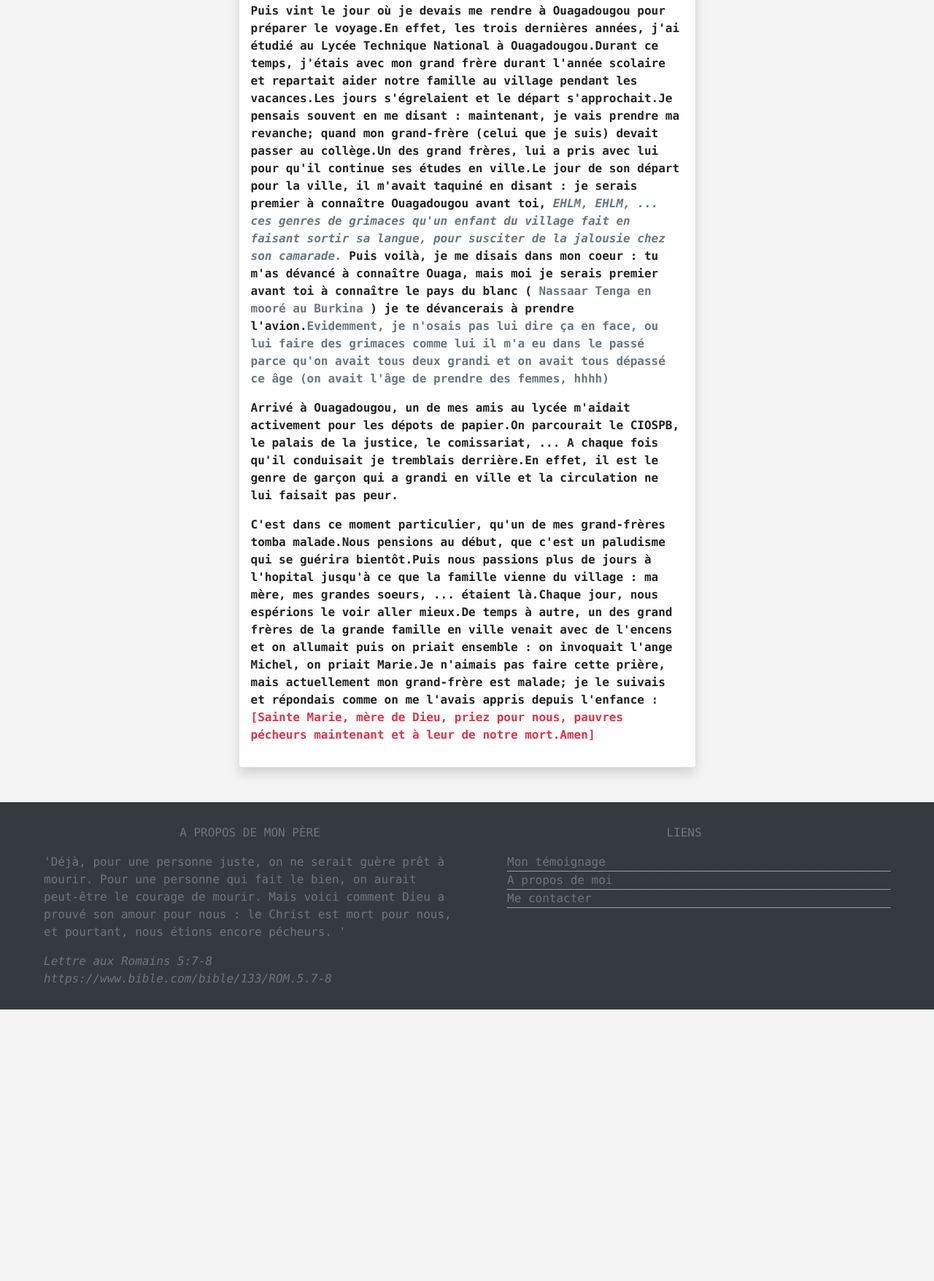
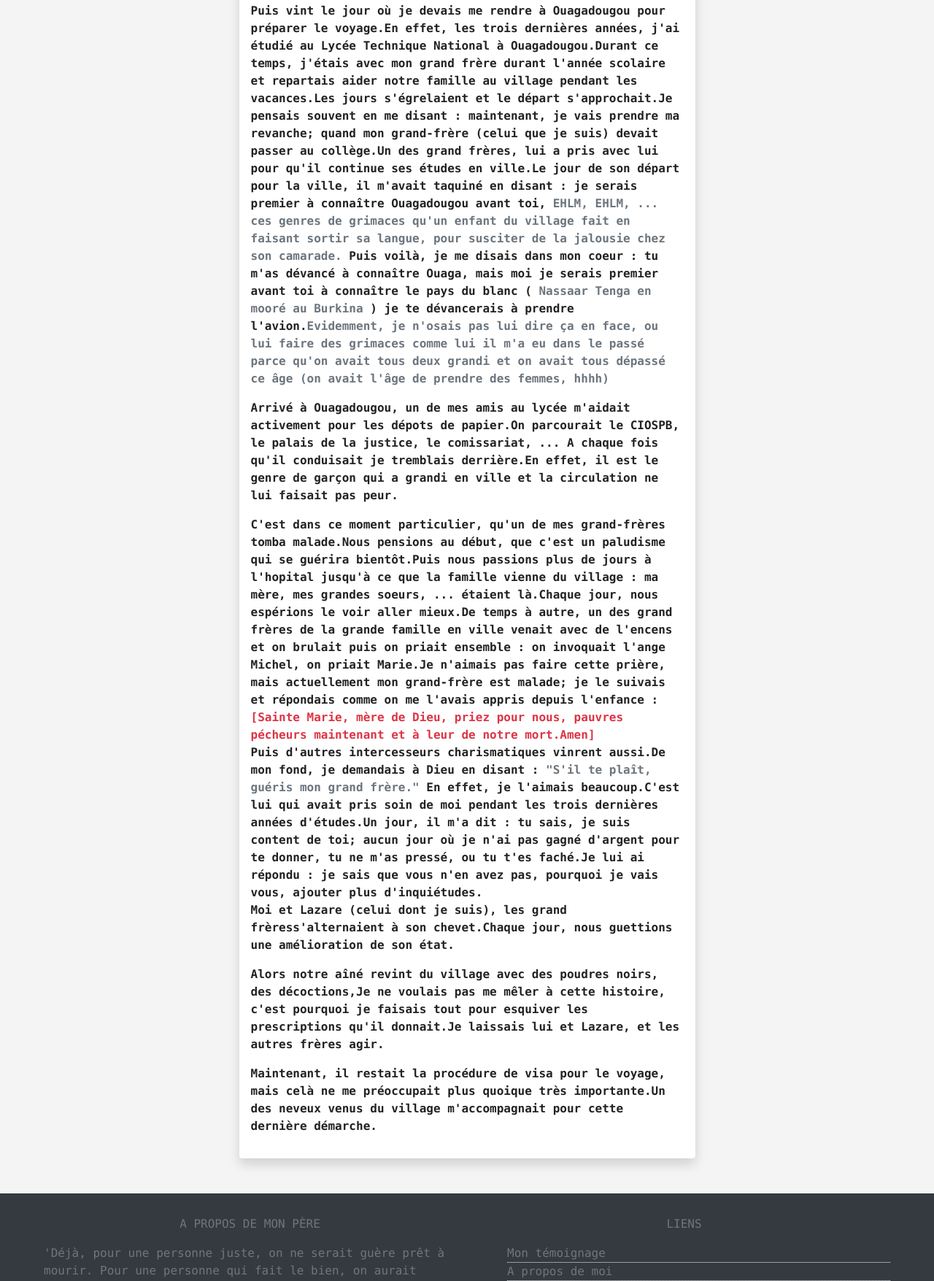
Before and after one commit to LetsLoveGod/temoignage, a plain HTML site: page temoignage.html in a window 1280 px wide. Shown: the part 689-2444 px from the top of the page at 73% size. Before the commit the page ends 2072 px from the top, so only its background shows below. Drawn offline with nearby package versions, Linux system fonts and the light colour scheme; a web font is replaced by a local one.

Commit message:
sauvegrade

```diff
--- a/temoignage.html
+++ b/temoignage.html
@@ -39,13 +39,16 @@
 			</div>
 
 			<div id="premiere-partie" class = "font-weight-bold presentation-testi shadow p-3 mb-5 bg-white rounded">
-				<p>Il était déjà le soir, oui le soir où je devais quitter <em class = "text-secondary">le pays des hommes intègres</em> (le Burkina Faso) pour partir dans un pays étranger. Quelques jours avant, j'étais au village aidant mon grand frère dans les travaux de champ. Je méditais chaque jour ce que signifie d'être un ingénieur en électronique et informatique industrielle, projetant ce que je ferais pour l'humanité, pour le Burkina, ce que je ferais pour notre famille.</p>
+				<p>Il était déjà le soir, oui le soir où je devais quitter <em class = "text-secondary font-normal">le pays des hommes intègres</em> (le Burkina Faso) pour partir dans un pays étranger. Quelques jours avant, j'étais au village aidant mon grand frère dans les travaux de champ. Je méditais chaque jour ce que signifie d'être un ingénieur en électronique et informatique industrielle, projetant ce que je ferais pour l'humanité, pour le Burkina, ce que je ferais pour notre famille.</p>
 
-				<p>Puis vint le jour où je devais me rendre à Ouagadougou pour préparer le voyage.En effet, les trois dernières années, j'ai étudié au Lycée Technique National à Ouagadougou.Durant ce temps, j'étais avec mon grand frère durant l'année scolaire et repartait aider notre famille au village pendant les vacances.Les jours s'égrelaient et le départ s'approchait.Je pensais souvent en me disant : maintenant, je vais prendre ma revanche; quand mon grand-frère (celui que je suis) devait passer au collège.Un des grand frères, lui a pris avec lui pour qu'il continue ses études en ville.Le jour de son départ pour la ville, il m'avait taquiné en disant : je serais premier à connaître Ouagadougou avant toi, <span class = "font-italic text-secondary">EHLM, EHLM, ... ces genres de grimaces qu'un enfant du village fait en faisant sortir sa langue, pour susciter de la jalousie chez son camarade.</span> Puis voilà, je me disais dans mon coeur : tu m'as dévancé à connaître Ouaga, mais moi je serais premier avant toi à connaître le pays du blanc (<span class = "text-secondary"> Nassaar Tenga en mooré au Burkina </span>) je te dévancerais à prendre l'avion.<span class = "text-secondary">Evidemment, je n'osais pas lui dire ça en face, ou lui faire des grimaces comme lui il m'a eu dans le passé parce qu'on avait tous deux grandi et on avait tous dépassé ce âge (on avait l'âge de prendre des femmes, hhhh)</span></p>
+				<p>Puis vint le jour où je devais me rendre à Ouagadougou pour préparer le voyage.En effet, les trois dernières années, j'ai étudié au Lycée Technique National à Ouagadougou.Durant ce temps, j'étais avec mon grand frère durant l'année scolaire et repartais aider notre famille au village pendant les vacances.Les jours s'égrelaient et le départ s'approchait.Je pensais souvent en me disant : maintenant, je vais prendre ma revanche; quand mon grand-frère (celui que je suis) devait passer au collège.Un des grand frères, lui a pris avec lui pour qu'il continue ses études en ville.Le jour de son départ pour la ville, il m'avait taquiné en disant : je serais premier à connaître Ouagadougou avant toi, <span class = "text-secondary">EHLM, EHLM, ... ces genres de grimaces qu'un enfant du village fait en faisant sortir sa langue, pour susciter de la jalousie chez son camarade.</span> Puis voilà, je me disais dans mon coeur : tu m'as dévancé à connaître Ouaga, mais moi je serais premier avant toi à connaître le pays du blanc (<span class = "text-secondary"> Nassaar Tenga en mooré au Burkina </span>) je te dévancerais à prendre l'avion.<span class = "text-secondary">Evidemment, je n'osais pas lui dire ça en face, ou lui faire des grimaces comme lui il m'a eu dans le passé parce qu'on avait tous deux grandi et on avait tous dépassé ce âge (on avait l'âge de prendre des femmes, hhhh)</span></p>
 
 				<p>Arrivé à Ouagadougou, un de mes amis au lycée m'aidait activement pour les dépots de papier.On parcourait le CIOSPB, le palais de la justice, le comissariat, ... A chaque fois qu'il conduisait je tremblais derrière.En effet, il est le genre de garçon qui a grandi en ville et la circulation ne lui faisait pas peur.</p>
 
-				<p>C'est dans ce moment particulier, qu'un de mes grand-frères tomba malade.Nous pensions au début, que c'est un paludisme qui se guérira bientôt.Puis nous passions plus de jours à l'hopital jusqu'à ce que la famille vienne du village : ma mère, mes grandes soeurs, ... étaient là.Chaque jour, nous espérions le voir aller mieux.De temps à autre, un des grand frères de la grande famille en ville venait avec de l'encens et on allumait puis on priait ensemble : on invoquait l'ange Michel, on priait Marie.Je n'aimais pas faire cette prière, mais actuellement mon grand-frère est malade; je le suivais et répondais comme on me l'avais appris depuis l'enfance : <span class = "text-danger">[Sainte Marie, mère de Dieu, priez pour nous, pauvres pécheurs maintenant et à leur de notre mort.Amen]</span></p>
+				<p>C'est dans ce moment particulier, qu'un de mes grand-frères tomba malade.Nous pensions au début, que c'est un paludisme qui se guérira bientôt.Puis nous passions plus de jours à l'hopital jusqu'à ce que la famille vienne du village : ma mère, mes grandes soeurs, ... étaient là.Chaque jour, nous espérions le voir aller mieux.De temps à autre, un des grand frères de la grande famille en ville venait avec de l'encens et on brulait puis on priait ensemble : on invoquait l'ange Michel, on priait Marie.Je n'aimais pas faire cette prière, mais actuellement mon grand-frère est malade; je le suivais et répondais comme on me l'avais appris depuis l'enfance : <span class = "text-danger">[Sainte Marie, mère de Dieu, priez pour nous, pauvres pécheurs maintenant et à leur de notre mort.Amen]</span><br>Puis d'autres intercesseurs charismatiques vinrent aussi.De mon fond, je demandais à Dieu en disant : <span class = "text-secondary">"S'il te plaît, guéris mon grand frère."</span> En effet, je l'aimais beaucoup.C'est lui qui avait pris soin de moi pendant les trois dernières années d'études.Un jour, il m'a dit : tu sais, je suis content de toi; aucun jour où je n'ai pas gagné d'argent pour te donner, tu ne m'as pressé, ou tu t'es faché.Je lui ai répondu : je sais que vous n'en avez pas, pourquoi je vais vous, ajouter plus d'inquiétudes.<br>Moi et Lazare (celui dont je suis), les grand frèress'alternaient à son chevet.Chaque jour, nous guettions une amélioration de son état.</p>
+
+				<p>Alors notre aîné revint du village avec des poudres noirs, des décoctions,Je ne voulais pas me mêler à cette histoire, c'est pourquoi je faisais tout pour esquiver les prescriptions qu'il donnait.Je laissais lui et Lazare, et les autres frères agir.</p>
+				<p>Maintenant, il restait la procédure de visa pour le voyage, mais celà ne me préoccupait plus quoique très importante.Un des neveux venus du village m'accompagnait pour cette dernière démarche.</p>
 			</div>
 		</div>
 		<!---------------------------------- Footer ----------------------------------->
```
